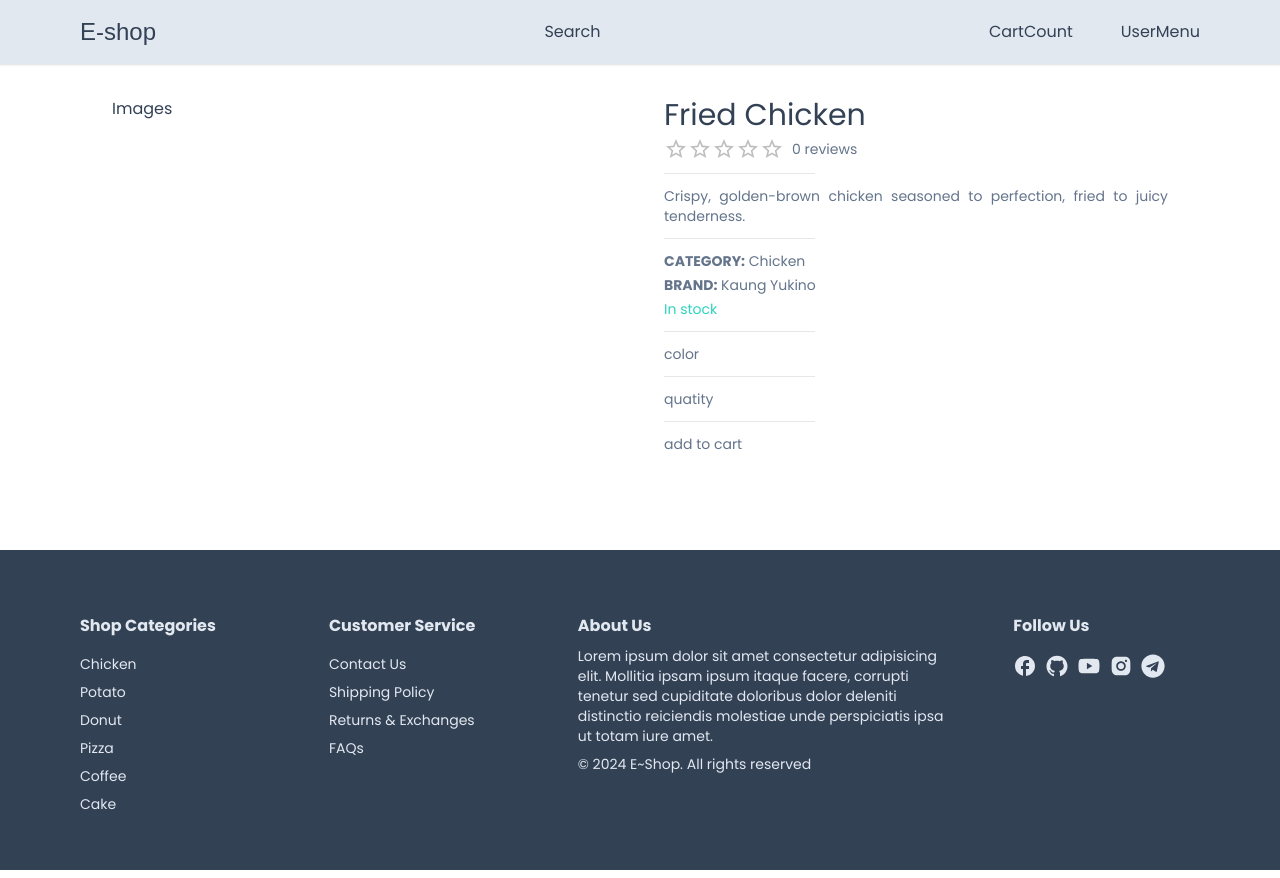
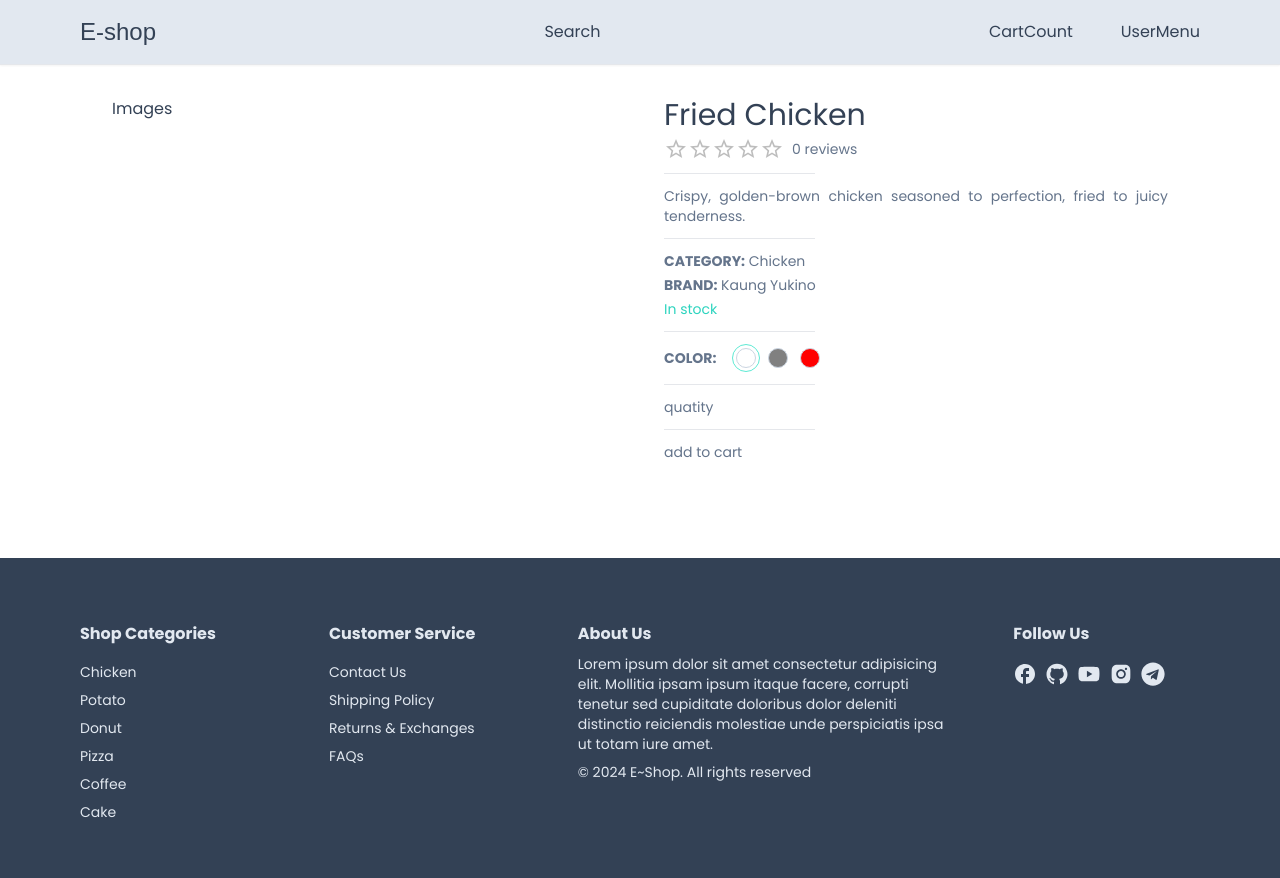
Before and after one commit to ayekaday/e-shop, a Next.js app: page /product/1 in a window 1280 px wide. Built offline with nearby package versions, Linux system fonts and the light colour scheme; a web font is replaced by a local one.

Commit message:
return SetColor

```diff
--- /dev/null
+++ b/app/components/products/SetColor.tsx
@@ -0,0 +1,46 @@
+"use client";
+
+import {
+  CartProductType,
+  SelectedImgType,
+} from "@/app/product/[productId]/ProductDetails";
+
+interface SetColorProps {
+  images: SelectedImgType[];
+  cartProduct: CartProductType;
+  handleColorSelect: (value: SelectedImgType) => void;
+}
+
+const SetColor: React.FC<SetColorProps> = ({
+  images,
+  cartProduct,
+  handleColorSelect,
+}) => {
+  return (
+    <div>
+      <div className="flex gap-4 items-center">
+        <span className="font-semibold">COLOR:</span>
+        <div className="flex gap-1">
+          {images.map((image) => (
+            <div
+              key={image.color}
+              onClick={() => handleColorSelect(image)}
+              className={`h-7 w-7 rounded-full border-teal-300 flex items-center justify-center ${
+                cartProduct.selectedImg?.color === image.color
+                  ? "border-[1.5px]"
+                  : "border-none"
+              }`}
+            >
+              <div
+                style={{ background: image.colorCode }}
+                className="h-5 w-5 rounded-full border-[1.2px] border-slate-300 cursor-pointer"
+              ></div>
+            </div>
+          ))}
+        </div>
+      </div>
+    </div>
+  );
+};
+
+export default SetColor;
--- a/app/product/[productId]/ProductDetails.tsx
+++ b/app/product/[productId]/ProductDetails.tsx
@@ -1,19 +1,58 @@
 "use client";
 
+import SetColor from "@/app/components/products/SetColor";
 import { Rating } from "@mui/material";
+import { useCallback, useState } from "react";
 
 interface ProductDetailsProps {
   product: any;
 }
+
+export type CartProductType = {
+  id: string;
+  name: string;
+  description: string;
+  category: string;
+  brand: string;
+  selectedImg: SelectedImgType;
+  quantity: number;
+  price: number;
+};
+
+export type SelectedImgType = {
+  color: string;
+  colorCode: string;
+  image: string;
+};
 
 const Horizontal = () => {
   return <hr className="w-[30%] my-2" />;
 };
 
 const ProductDetails: React.FC<ProductDetailsProps> = ({ product }) => {
+  const [cartProduct, setCartProduct] = useState<CartProductType>({
+    id: product.id,
+    name: product.name,
+    description: product.description,
+    category: product.category,
+    brand: product.brand,
+    selectedImg: { ...product.images[0] },
+    quantity: 1,
+    price: product.price,
+  });
+
   const productRating =
     product.reviews.reduce((acc: number, item: any) => item.rating + acc, 0) /
     product.reviews.length;
+
+  const handleColorSelect = useCallback(
+    (value: SelectedImgType) => {
+      setCartProduct((prev) => {
+        return { ...prev, selectedImg: value };
+      });
+    },
+    [cartProduct.selectedImg]
+  );
 
   return (
     <div className="grid grid-cols-1 md:grid-cols-2 gap-12">
@@ -38,7 +77,11 @@
           {product.inStock ? "In stock" : "Out of stock"}
         </div>
         <Horizontal />
-        <div>color</div>
+        <SetColor
+          cartProduct={cartProduct}
+          images={product.images}
+          handleColorSelect={handleColorSelect}
+        />
         <Horizontal />
         <div>quatity</div>
         <Horizontal />
--- a/utils/product.ts
+++ b/utils/product.ts
@@ -10,6 +10,7 @@
   images: [
     { color: "White", colorCode: "#FFFFFF", image: "/chicken.png" },
     { color: "Gray", colorCode: "#808080", image: "/chicken.png" },
+    { color: "red", colorCode: "#FF0000", image: "/chicken.png" },
   ],
   reviews: [],
 };
```
